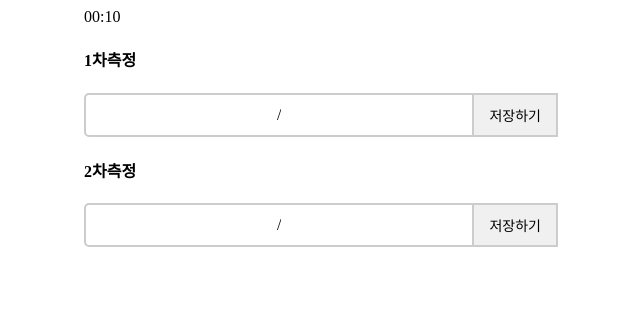
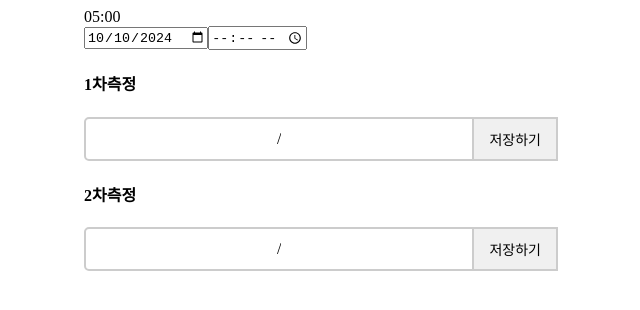
Before and after one commit to js990311/bp-note, a React (Vite) app: page /record in a window 1280 px wide. Shown: the top 310 px of the page, without its empty margins (180-820 px from the left). Built offline with nearby package versions, Linux system fonts and the light colour scheme.

Commit message:
add: InputDate, inputTime

```diff
--- /dev/null
+++ b/src/components/global/InputDate.jsx
@@ -0,0 +1,29 @@
+import { useEffect, useState } from "react";
+
+const getDate = () => {
+    return new Date().toISOString().slice(0,10);
+}
+
+const InputDate = ({onUpdate}) => {
+    const [date, setDate] = useState(getDate());
+
+    useEffect(
+        ()=>{
+            onUpdate(date);
+        }
+        ,[date]
+    );
+
+    return (
+        <>
+            <input type="date"
+                value={date}
+                onChange={(e)=>{
+                    setDate(e.target.value);
+                }}
+            />
+        </>
+    )
+}
+
+export default InputDate;
--- /dev/null
+++ b/src/components/global/InputTime.jsx
@@ -0,0 +1,32 @@
+import { useEffect, useState } from "react";
+
+const getTime = () => {
+    const now = new Date();
+    return `${now.getHours()}:${now.getMinutes()}`;
+}
+
+const InputTime = ({onUpdate}) => {
+    const [time, setTime] = useState(getTime());
+
+    useEffect(
+        ()=>{
+            onUpdate(time);
+        }
+        ,[time]
+    );
+
+
+    return (
+        <>
+            <input
+                type="time"
+                value={time}
+                onChange={(e)=>{
+                    setTime(e.target.value);
+                }}
+            />
+        </>
+    )
+}
+
+export default InputTime;
--- a/src/components/record/BPrecord.jsx
+++ b/src/components/record/BPrecord.jsx
@@ -1,11 +1,23 @@
+import InputDate from "../global/InputDate";
+import InputTime from "../global/InputTime";
 import BPrecordForm from "./BPrecordForm";
 import Timer from "./Timer";
 
 const BPRecord = () => {
     return (
         <div className="record">
-            <div className="timer">
-                <Timer times={10}></Timer>
+            <Timer times={5*60}></Timer>
+            <div>
+                <InputDate
+                    onUpdate={(date)=>{
+                        console.log(date);
+                    }}
+                />
+                <InputTime
+                    onUpdate={(time)=>{
+                        console.log(time);
+                    }}
+                />
             </div>
             <div>
                 <h4>1차측정</h4>
--- a/src/components/record/BPrecordForm.jsx
+++ b/src/components/record/BPrecordForm.jsx
@@ -1,12 +1,15 @@
+import { useEffect, useState } from 'react'
 import './BPrecordForm.css'
 
 const BPrecordForm = () => {
+    const [systolic, setSystolic] = useState('');
+    const [diastolic, setDiastolic] = useState('');
     return (
     <div className="form">
         <div className='bp-input'>
-            <input type="text" />
-            <span>/ </span>
-            <input type="text" />
+            <input type="text" value={systolic}/>
+            <span> / </span>
+            <input type="text" value={diastolic}/>
             <button>
                 저장하기
             </button>
--- /dev/null
+++ b/src/components/record/timer/Timer.css
@@ -0,0 +1,3 @@
+.timer{
+    color: red;
+}
```
Also changed, not shown: src/components/record/timer/Timer.jsx (added, +64 -0 lines).
